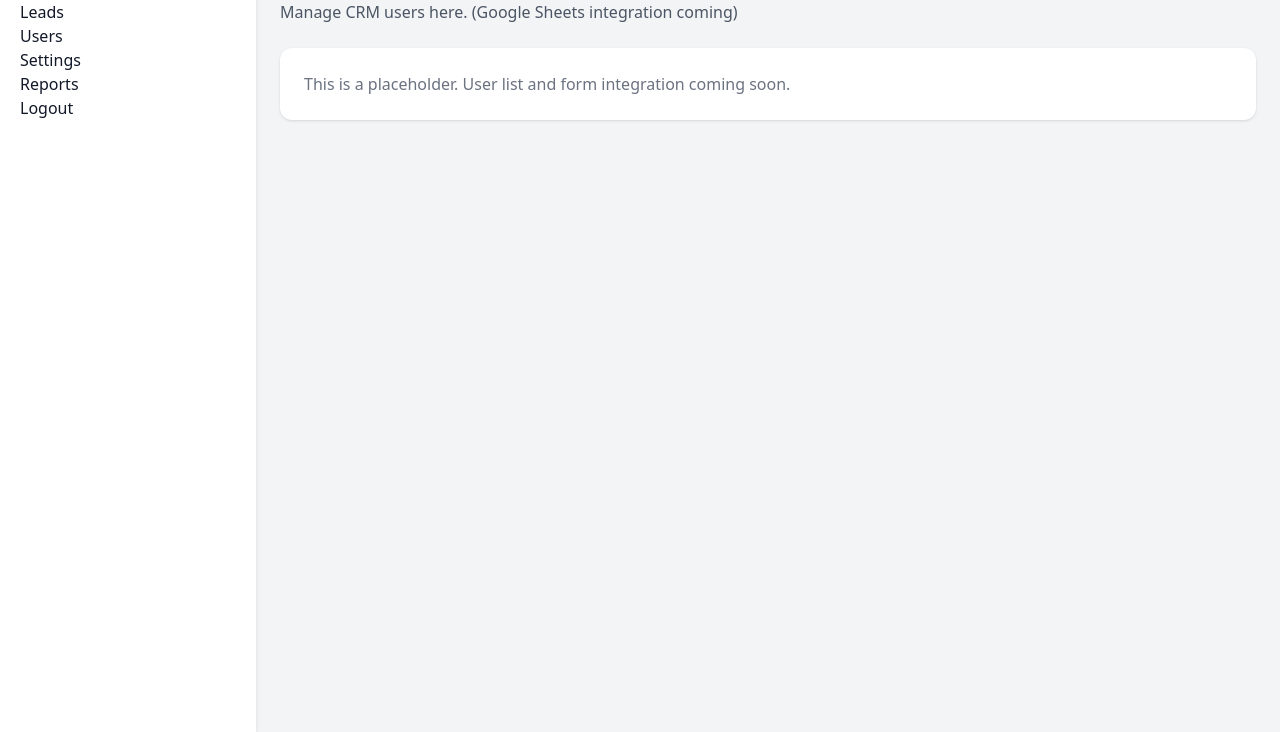
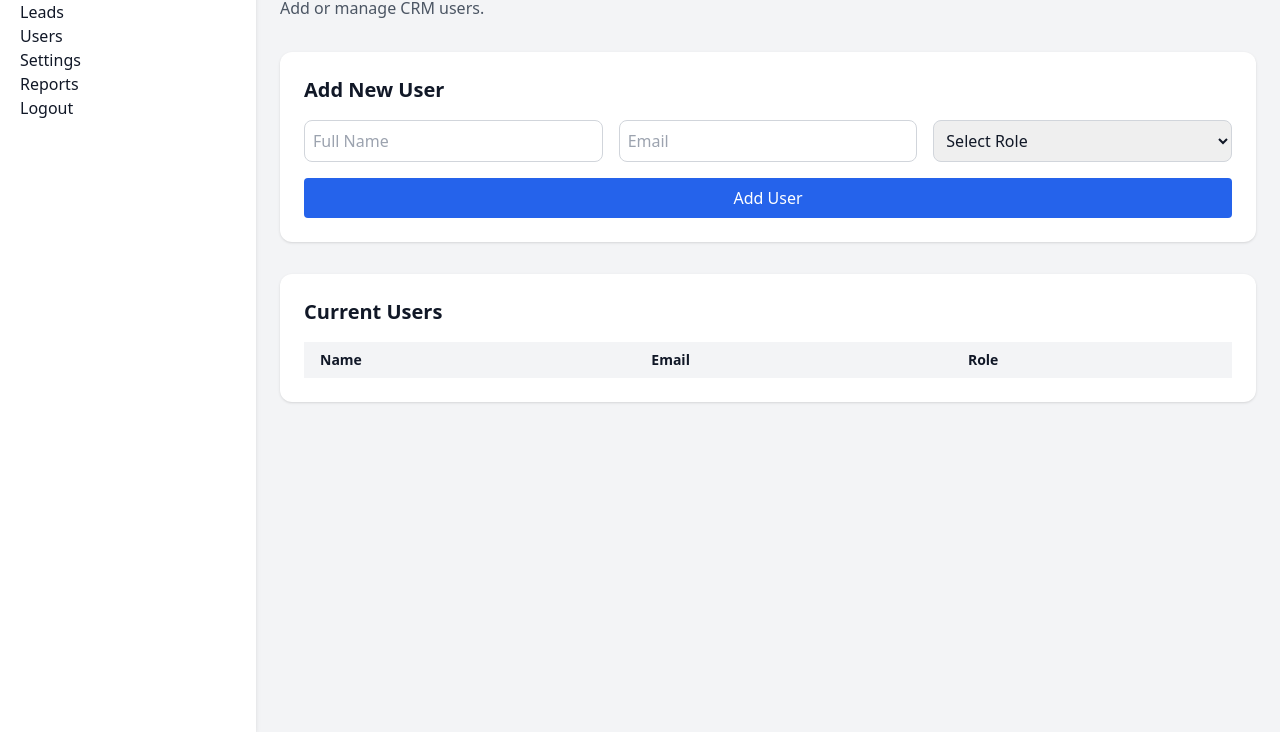
Before and after one commit to govind355/test-new-form-, a plain HTML site: page users.html in a window 1280 px wide. Shown: the part 68-800 px from the top of the page. Drawn offline with nearby package versions, Linux system fonts and the light colour scheme; no server answers; sample sign-in values are in the browser's storage.

Commit message:
Update users.html

```diff
--- a/users.html
+++ b/users.html
@@ -7,22 +7,60 @@
   <script src="https://cdn.tailwindcss.com"></script>
   <script src="https://unpkg.com/lucide@latest"></script>
   <script defer src="js/main.js"></script>
+  <script defer src="js/users.js"></script>
 </head>
 <body class="flex min-h-screen">
   <aside id="sidebar" class="w-64 bg-white shadow-md p-5 hidden md:block"></aside>
 
-  <main class="flex-1 p-6">
-    <header class="mb-6">
-      <h1 class="text-3xl font-bold mb-2">User Management</h1>
-      <p class="text-gray-600">Manage CRM users here. (Google Sheets integration coming)</p>
+  <main class="flex-1 p-6 space-y-8">
+    <header>
+      <h1 class="text-3xl font-bold mb-1">User Management</h1>
+      <p class="text-gray-600">Add or manage CRM users.</p>
     </header>
 
-    <div class="bg-white p-6 rounded-xl shadow">
-      <p class="text-gray-500">This is a placeholder. User list and form integration coming soon.</p>
-    </div>
+    <!-- Form -->
+    <section class="bg-white p-6 rounded-xl shadow space-y-4">
+      <h2 class="text-xl font-semibold mb-2">Add New User</h2>
+      <form id="userForm" class="grid grid-cols-1 sm:grid-cols-3 gap-4">
+        <input type="text" id="name" placeholder="Full Name" required class="input" />
+        <input type="email" id="email" placeholder="Email" required class="input" />
+        <select id="role" required class="input">
+          <option value="">Select Role</option>
+          <option value="Admin">Admin</option>
+          <option value="Manager">Manager</option>
+          <option value="Agent">Agent</option>
+        </select>
+        <button type="submit" class="col-span-1 sm:col-span-3 bg-blue-600 text-white py-2 px-4 rounded hover:bg-blue-700 transition">
+          Add User
+        </button>
+      </form>
+    </section>
+
+    <!-- User Table -->
+    <section class="bg-white p-6 rounded-xl shadow">
+      <h2 class="text-xl font-semibold mb-4">Current Users</h2>
+      <table class="min-w-full table-auto text-left text-sm">
+        <thead class="bg-gray-100">
+          <tr>
+            <th class="px-4 py-2">Name</th>
+            <th class="px-4 py-2">Email</th>
+            <th class="px-4 py-2">Role</th>
+          </tr>
+        </thead>
+        <tbody id="userTableBody" class="text-gray-700"></tbody>
+      </table>
+    </section>
   </main>
+
   <script>
     lucide.createIcons();
   </script>
+  <style>
+    .input {
+      padding: 0.5rem;
+      border: 1px solid #d1d5db;
+      border-radius: 0.5rem;
+    }
+  </style>
 </body>
 </html>
```
